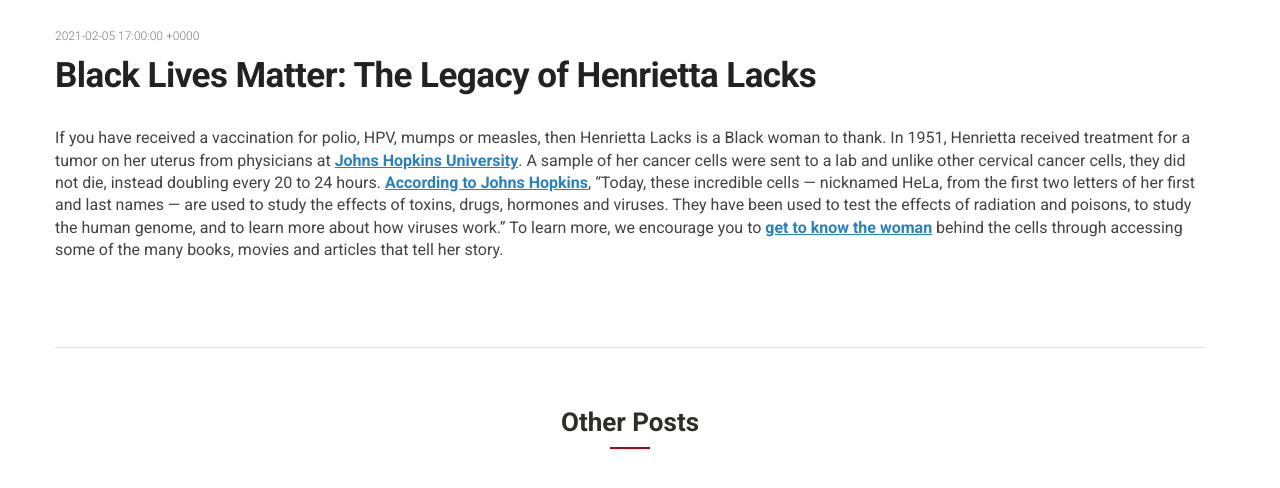
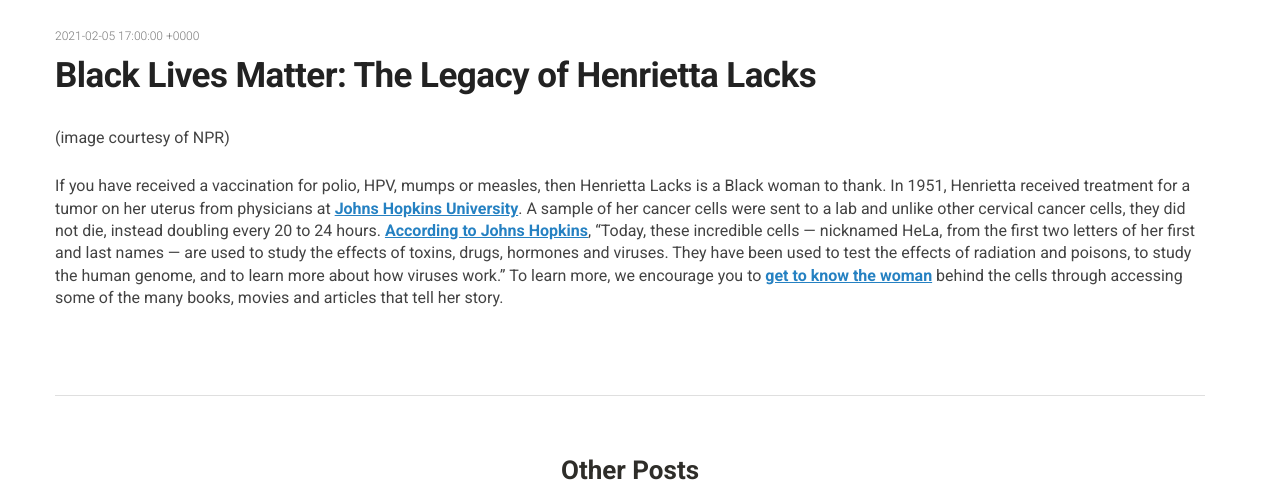
Before and after one commit to brightplum/stanford-blm, a Jekyll site: the page built from _posts/2021-02-05-henrietta-lacks.markdown, in a window 1280 px wide and 900 px high, scrolled down 611 px, cut to the strip 132-620 px from the top of the window. Built offline with Jekyll 4.4.1, drawn with Linux system fonts in a browser that asks for light colours; some web fonts are replaced.

Commit message:
fix related posts; add more remote images

```diff
--- a/_includes/article-related.html
+++ b/_includes/article-related.html
@@ -9,7 +9,7 @@
             <div class="col-sm-6 list-item">
                 <article class="post post--vertical small-post--vertical height-md">
                     <div class="post__thumb">
-                        <div class="background-img" style="background-image: url('/{{ post.image }}');">
+                        <div class="background-img" style="background-image: url('{{ post.image }}');">
                         </div>
                         <a class="link-overlay" href="{{ post.url }}"></a>
                     </div>
--- a/_posts/2021-02-05-henrietta-lacks.markdown
+++ b/_posts/2021-02-05-henrietta-lacks.markdown
@@ -3,8 +3,10 @@ layout: post
 title: "Black Lives Matter: The Legacy of Henrietta Lacks"
 date: 2021-02-05 12:00:00 -0500
 excerpt_separator: <!--more-->
-image: /img/ultrasound.jpg
+image: https://media.npr.org/assets/img/2018/05/15/pa_npg_18_9-lacks-r_wide-5c515e193489727255b1493a9393a19bb61b54cb.jpg
 ---
+
+(image courtesy of NPR)
 
 If you have received a vaccination for polio, HPV, mumps or measles, then Henrietta Lacks is a Black woman to thank. In 1951, Henrietta received treatment for a tumor on her uterus from physicians at [Johns Hopkins University][johns-hopkins]. A sample of her cancer cells <!--more--> were sent to a lab and unlike other cervical cancer cells, they did not die, instead doubling every 20 to 24 hours. [According to Johns Hopkins][jh-reference], "Today, these incredible cells — nicknamed HeLa, from the first two letters of her first and last names — are used to study the effects of toxins, drugs, hormones and viruses. They have been used to test the effects of radiation and poisons, to study the human genome, and to learn more about how viruses work." To learn more, we encourage you to [get to know the woman][woman] behind the cells through accessing some of the many books, movies and articles that tell her story.
 
--- a/_posts/2021-03-05-sojourner-truth-speech.markdown
+++ b/_posts/2021-03-05-sojourner-truth-speech.markdown
@@ -3,7 +3,7 @@ layout: post
 title: "Black Lives Matter: Sojourner Truth’s famous speech “Ain’t I A Woman?”"
 date: 2021-03-05 12:00:00 -0500
 excerpt_separator: <!--more-->
-image: /img/afro_american_flag.jpg
+image: https://res.cloudinary.com/brightplum/image/upload/v1640146427/blm-stanford-archive/posts/sojourner-truth.jpg
 ---
 
 [Sojourner Truth][sojourner-truth], born Isabella Bomfree, was a preacher, abolitionist, women’s rights activist, and author, and was enslaved until she escaped to freedom in1827. As part of her <!--more--> activism, she traveled and spoke about her experiences as a Black woman and a slave. At the 1851 Women’s Rights Convention in Akron, Ohio, Truth gave one of her most famous speeches, [“Ain’t I A Woman?”][speech]. Two versions of the speech exist where she challenged the notions of gender and racial inequality and inferiority. Learn more about her legacy through a special exhibit at the [National Women’s History Museum][womens-museum] and the [Sojourner Truth African Heritage Museum][heritage-museum] in Sacramento.
```
Also changed, not shown: _posts/2021-03-12-ida-b-wells.markdown (+1 -1 lines).
